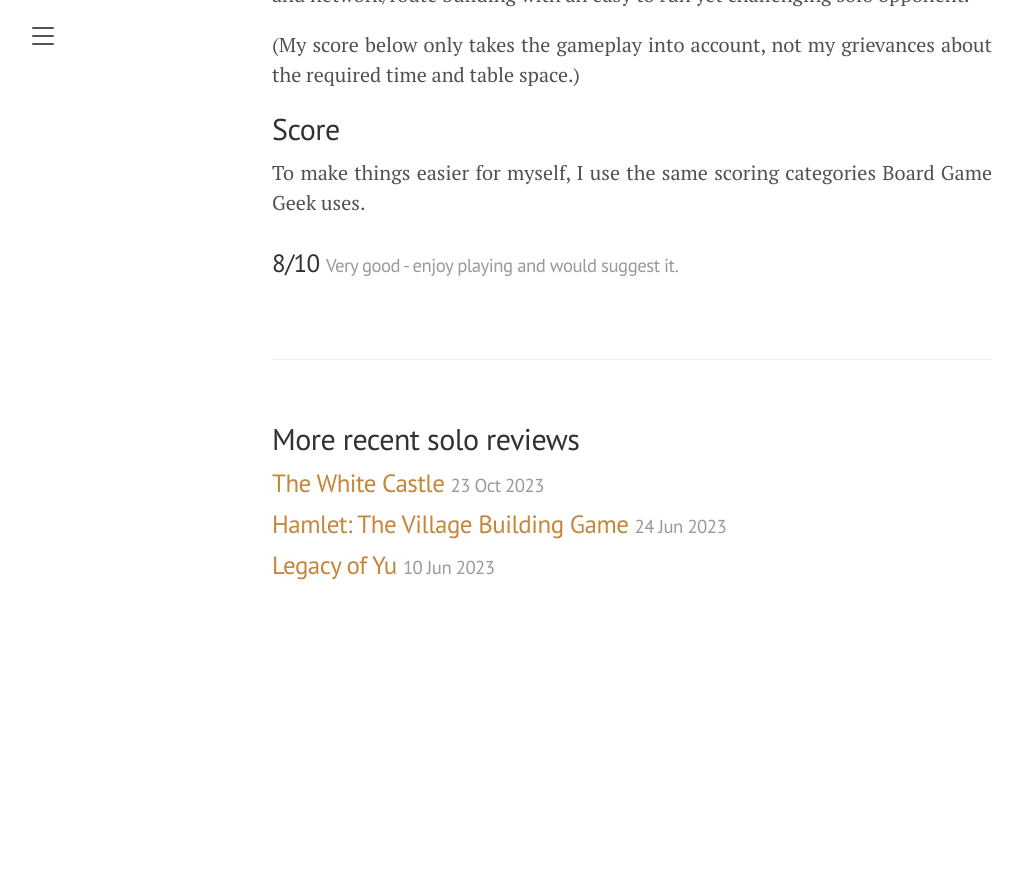
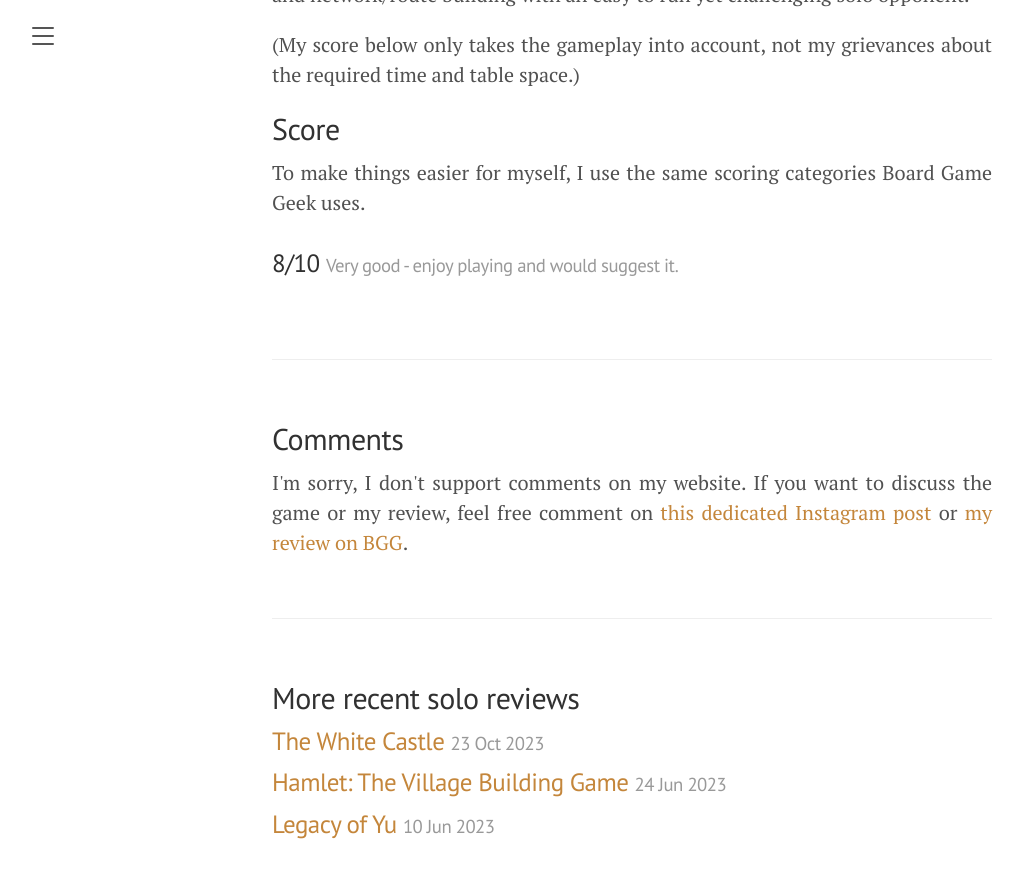
Before and after one commit to singlemeeple/singlemeeple.github.io, a Jekyll site: the page built from _posts/2024-02-14-nucleum-a-solo-review.md, in a window 1280 px wide and 900 px high, scrolled down 16276 px. Shown: the top 878 px of the window, without its empty margins (8-1032 px from the left). Built offline with Jekyll 4.4.1, drawn with Linux system fonts in a browser that asks for light colours; before the commit the page ends 16917 px from its top, so only the background shows below that; some of the changed lines change nothing that is shown.

Commit message:
Add Instagram and BGG links for Nucleum review

```diff
--- a/_posts/2024-02-14-nucleum-a-solo-review.md
+++ b/_posts/2024-02-14-nucleum-a-solo-review.md
@@ -5,8 +5,8 @@
 thumbnail: /public/images/reviews/nucleum/nucleum-a-solo-review.jpg
 social_image: /public/images/reviews/nucleum/social.jpg
 category: review
-instagram:
-bgg:
+instagram: https://www.instagram.com/p/C3W6_nlNC5h/
+bgg: https://boardgamegeek.com/thread/3246820/nucleum-solo-review
 score: 8
 ---
 
```
